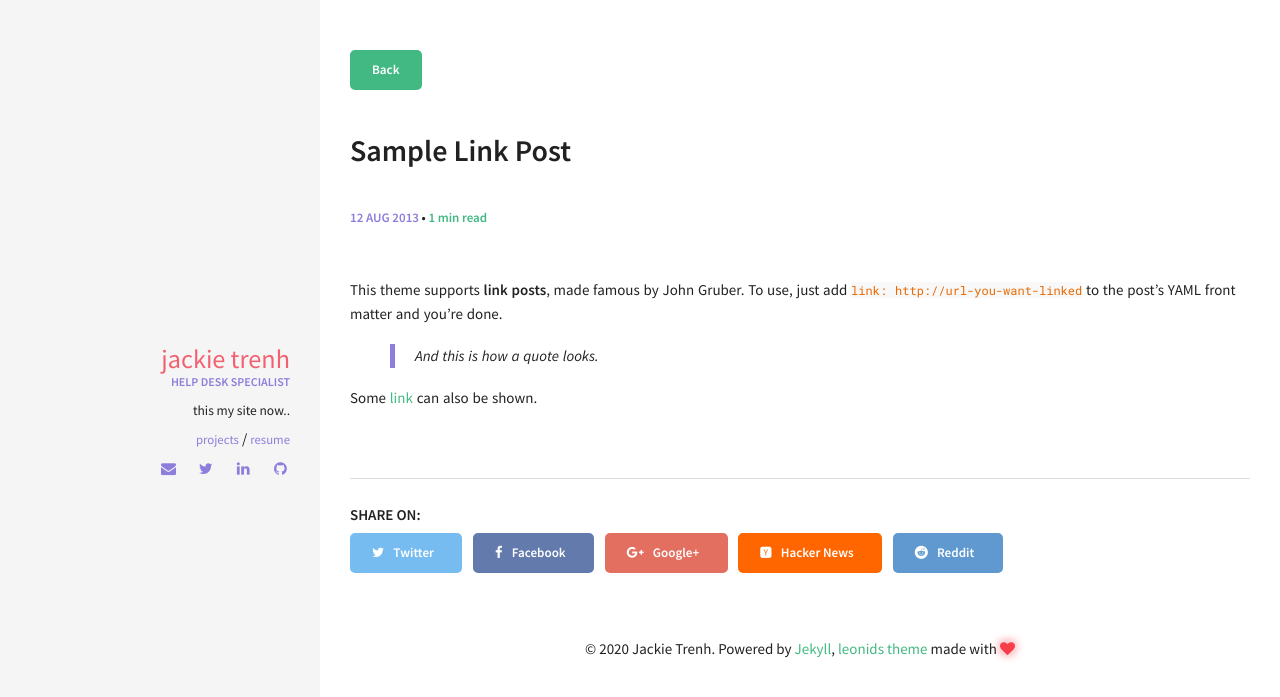
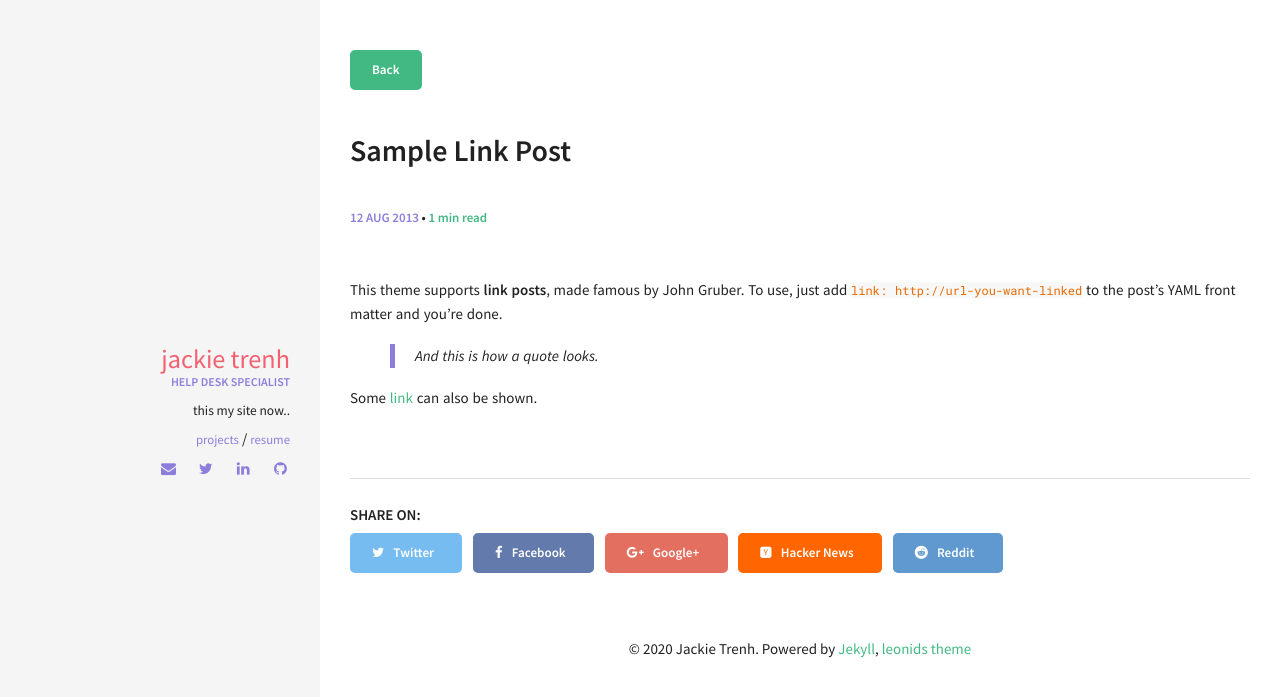
Before and after one commit to jt96/jt96.github.io, a Jekyll site: the page built from _posts/2013-08-12-sample-link-post.md, in a window 1280 px wide. Shown: the top 697 px of the page. Built offline with Jekyll 4.4.1, drawn with Linux system fonts in a browser that asks for light colours.

```diff
--- a/_includes/footer.html
+++ b/_includes/footer.html
@@ -1,3 +1,3 @@
 <footer>
-  &copy; {{ site.time | date: '%Y' }} {{ site.owner.name }}. Powered by <a href="http://jekyllrb.com/">Jekyll</a>, <a href="http://github.com/renyuanz/leonids/">leonids theme</a> made with <i class="fa fa-heart heart-icon"></i>
+  &copy; {{ site.time | date: '%Y' }} {{ site.owner.name }}. Powered by <a href="http://jekyllrb.com/">Jekyll</a>, <a href="http://github.com/renyuanz/leonids/">leonids theme</a>
 </footer>
--- a/_layouts/post_listing.html
+++ b/_layouts/post_listing.html
@@ -52,9 +52,9 @@ layout: default
       {% endif %}
       alt="{{ post.title | escape }} preview image">
 
-      {% if post.image.credit %}
-      <span class="image-credit">Photo Credit: <a href="{{ post.image.creditlink }}">{{ post.image.credit }}</a></span>
-      {% endif %}
+<!--      {% if post.image.credit %}-->
+<!--      <span class="image-credit">Photo Credit: <a href="{{ post.image.creditlink }}">{{ post.image.credit }}</a></span>-->
+<!--      {% endif %}-->
       <br clear="all" />
     </div><!-- /.image-wrap -->
     {% endif %}
```
Also changed, not shown: _posts/2020-02-10-hello-world.md (+1 -1 lines).
